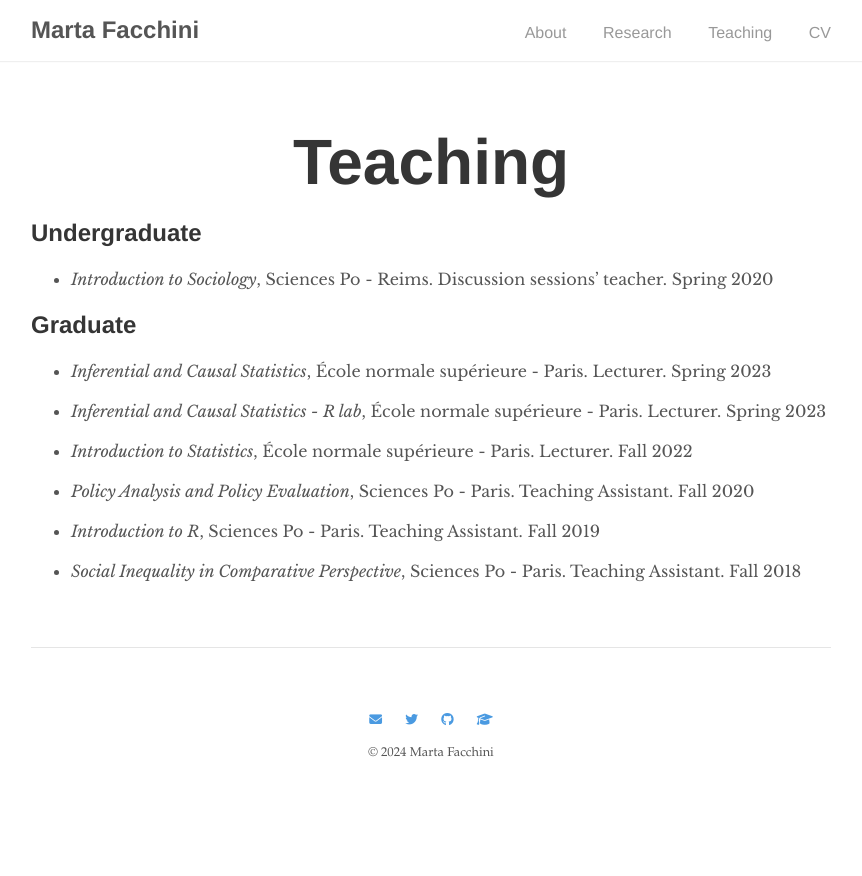
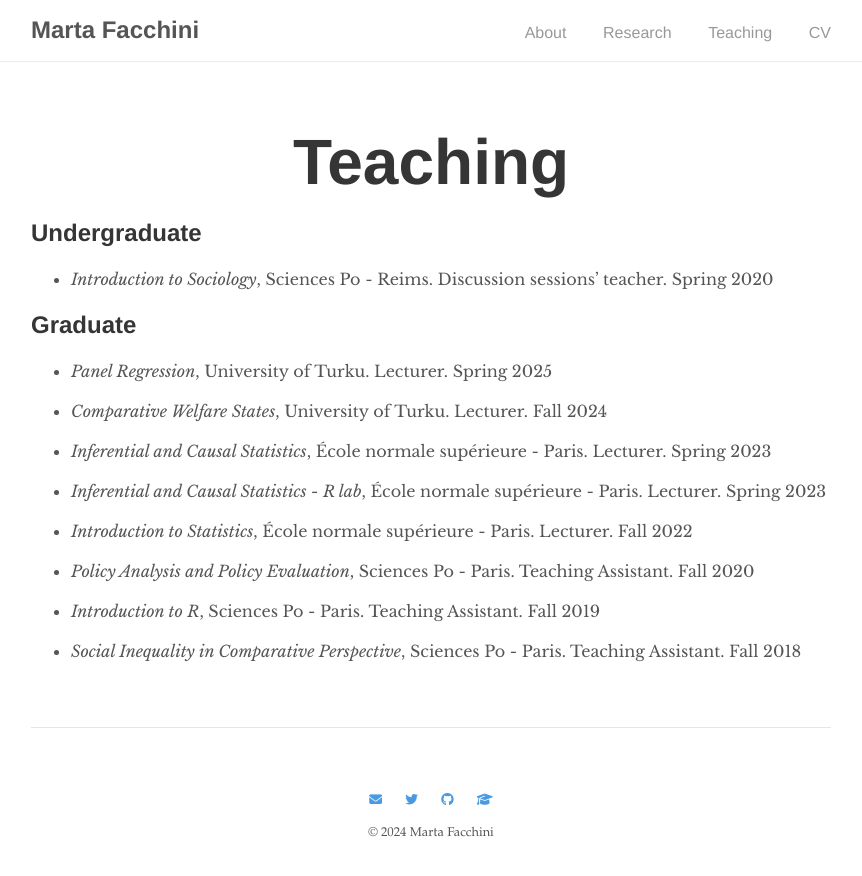
Before and after one commit to martafacchini/martafacchini.github.io, a Jekyll site: the page built from _pages/teaching.md, in a window 1280 px wide. Shown: the top 876 px of the page, without its empty margins (209-1071 px from the left). Built offline with Jekyll 4.4.1, drawn with Linux system fonts in a browser that asks for light colours; nearby versions of some CDN libraries.

Commit message:
Update teaching.md

```diff
--- a/_pages/teaching.md
+++ b/_pages/teaching.md
@@ -10,6 +10,10 @@ permalink: /teaching/
 
 ## Graduate
 
+- _Panel Regression_, University of Turku. Lecturer. Spring 2025
+
+- _Comparative Welfare States_, University of Turku. Lecturer. Fall 2024
+
 - _Inferential and Causal Statistics_, École normale supérieure - Paris. Lecturer. Spring 2023
 
 - _Inferential and Causal Statistics - R lab_, École normale supérieure - Paris. Lecturer. Spring 2023
```
